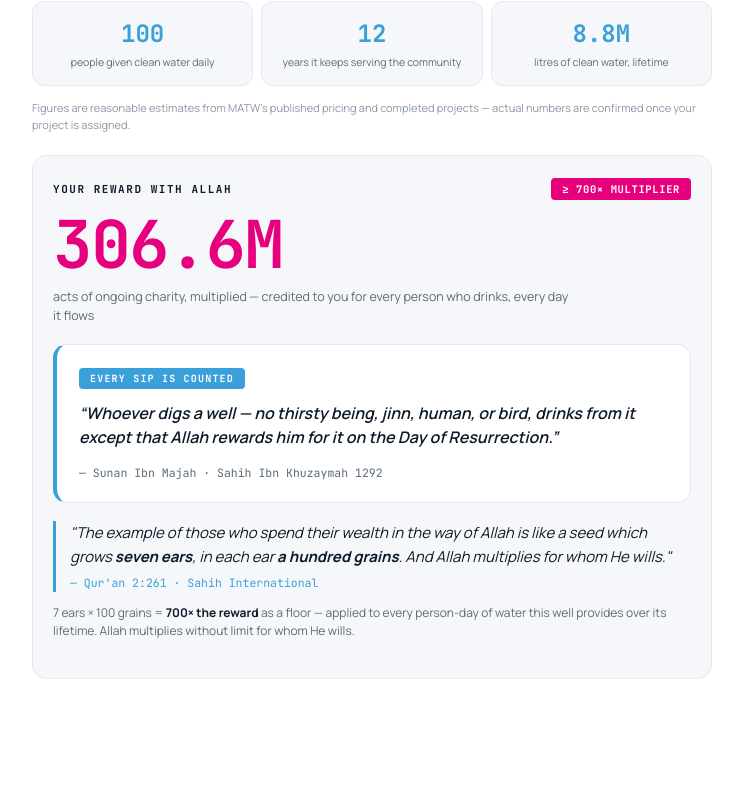
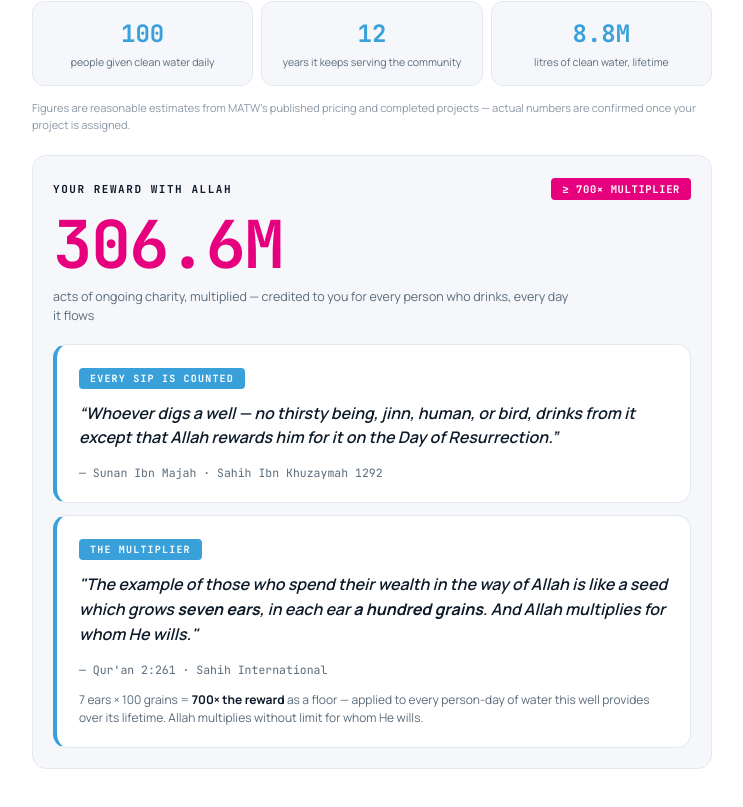
Before and after one commit to 292akhil2929-cmyk/sadaqah-calculator, a Next.js app: page / in a window 1280 px wide. Shown: the part 399-1206 px from the top of the page, without its empty margins (268-1011 px from the left). Before the commit the page ends 1142 px from the top, so only its background shows below. Built offline with nearby package versions, Linux system fonts and the light colour scheme.

Commit message:
Remove StarBorder from CTA per feedback; unify both quote cards into the same SpotlightCard template for a consistent look

```diff
--- a/app/StarBorder.css
+++ /dev/null
@@ -1,58 +0,0 @@
-.star-border-container {
-  display: block;
-  position: relative;
-  border-radius: 12px;
-  overflow: hidden;
-}
-
-.border-gradient-bottom {
-  position: absolute;
-  width: 300%;
-  height: 50%;
-  opacity: 1;
-  bottom: -12px;
-  right: -250%;
-  border-radius: 50%;
-  animation: star-movement-bottom linear infinite alternate;
-  z-index: 0;
-}
-
-.border-gradient-top {
-  position: absolute;
-  opacity: 1;
-  width: 300%;
-  height: 50%;
-  top: -12px;
-  left: -250%;
-  border-radius: 50%;
-  animation: star-movement-top linear infinite alternate;
-  z-index: 0;
-}
-
-.inner-content {
-  position: relative;
-  text-align: center;
-  z-index: 1;
-}
-
-@keyframes star-movement-bottom {
-  0% {
-    transform: translate(0%, 0%);
-    opacity: 1;
-  }
-  100% {
-    transform: translate(-100%, 0%);
-    opacity: 0.6;
-  }
-}
-
-@keyframes star-movement-top {
-  0% {
-    transform: translate(0%, 0%);
-    opacity: 1;
-  }
-  100% {
-    transform: translate(100%, 0%);
-    opacity: 0.6;
-  }
-}
--- a/app/StarBorder.jsx
+++ /dev/null
@@ -1,49 +0,0 @@
-"use client";
-
-import "./StarBorder.css";
-
-const StarBorder = ({
-  as: Component = "button",
-  className = "",
-  color = "white",
-  colorTop,
-  colorBottom,
-  speed = "6s",
-  thickness = 1,
-  innerStyle = {},
-  children,
-  ...rest
-}) => {
-  const top = colorTop || color;
-  const bottom = colorBottom || color;
-  return (
-    <Component
-      className={`star-border-container ${className}`}
-      style={{
-        padding: `${thickness}px 0`,
-        ...rest.style,
-      }}
-      {...rest}
-    >
-      <div
-        className="border-gradient-bottom"
-        style={{
-          background: `radial-gradient(circle, ${bottom}, transparent 10%)`,
-          animationDuration: speed,
-        }}
-      ></div>
-      <div
-        className="border-gradient-top"
-        style={{
-          background: `radial-gradient(circle, ${top}, transparent 10%)`,
-          animationDuration: speed,
-        }}
-      ></div>
-      <div className="inner-content" style={innerStyle}>
-        {children}
-      </div>
-    </Component>
-  );
-};
-
-export default StarBorder;
--- a/app/page.jsx
+++ b/app/page.jsx
@@ -1,7 +1,6 @@
 "use client";
 
 import React, { useState, useMemo } from "react";
-import StarBorder from "./StarBorder";
 import Magnet from "./Magnet";
 import ClickSpark from "./ClickSpark";
 import BentoCard from "./BentoCard";
@@ -258,16 +257,7 @@ export default function DonationImpactCalculator() {
 
         {/* CTA — appears only after the donor has actually engaged with the calculator */}
         {hasInteracted && (
-          <StarBorder
-            as="div"
-            className="sjc-cta-star-border"
-            style={{ marginBottom: 20 }}
-            colorTop={BLUE}
-            colorBottom={PINK}
-            thickness={2}
-            speed="4s"
-            innerStyle={{ borderRadius: 8, overflow: "hidden" }}
-          >
+          <div style={{ marginBottom: 20 }}>
             <Magnet padding={40} magnetStrength={10}>
               <ClickSpark sparkColor={[PINK, BLUE]} sparkCount={10} sparkRadius={22} duration={500}>
                 <a
@@ -281,7 +271,7 @@ export default function DonationImpactCalculator() {
                 </a>
               </ClickSpark>
             </Magnet>
-          </StarBorder>
+          </div>
         )}
 
         <div style={styles.disclaimer}>
@@ -307,7 +297,7 @@ export default function DonationImpactCalculator() {
 
           {/* The single most specific promise for THIS deed */}
           <SpotlightCard
-            style={{ borderLeft: `4px solid ${accent}`, marginBottom: 18 }}
+            style={quoteCardStyle(accent)}
             spotlightColor={`rgba(${accentRgb}, 0.25)`}
           >
             <span style={featuredBadge(accent)}>{featured.badge}</span>
@@ -315,21 +305,26 @@ export default function DonationImpactCalculator() {
             <span style={styles.featuredRef}>— {featured.ref}</span>
           </SpotlightCard>
 
-          <div style={styles.rewardVerse}>
-            <p style={styles.rewardVerseText}>
+          {/* The multiplier verse — same card template, same accent, so both read as one family */}
+          <SpotlightCard
+            style={quoteCardStyle(accent, 0)}
+            spotlightColor={`rgba(${accentRgb}, 0.25)`}
+          >
+            <span style={featuredBadge(accent)}>THE MULTIPLIER</span>
+            <p style={styles.featuredText}>
               "The example of those who spend their wealth in the way of Allah is like a seed
               which grows <b style={{ color: INK }}>seven ears</b>, in each ear{" "}
               <b style={{ color: INK }}>a hundred grains</b>. And Allah multiplies for whom
               He wills."
             </p>
-            <span style={styles.rewardVerseRef}>— Qur'an 2:261 · Sahih International</span>
-          </div>
+            <span style={styles.featuredRef}>— Qur'an 2:261 · Sahih International</span>
             <div style={styles.rewardMathNote}>
               7 ears × 100 grains = <b style={{ color: INK }}>700× the reward</b> as a floor —
               applied to every{" "}
               {mode === "well" ? "person-day of water this well provides" : "prayer prayed inside this masjid"}
               {" "}over its lifetime. Allah multiplies without limit for whom He wills.
             </div>
+          </SpotlightCard>
         </div>
       </div>
     </div>
@@ -337,6 +332,13 @@ export default function DonationImpactCalculator() {
 }
 
 // ── style helpers that depend on the active accent — flat, plain, no glow/gradient ──
+// Same card template for both quote blocks so they read as one uniform family.
+function quoteCardStyle(color, marginBottom = 12) {
+  return {
+    borderLeft: `4px solid ${color}`,
+    marginBottom,
+  };
+}
 function featuredBadge(color) {
   return {
     display: "inline-block",
@@ -543,30 +545,11 @@ const styles = {
     marginBottom: 18,
     maxWidth: 520,
   },
-  rewardVerse: {
-    borderLeft: `3px solid ${BLUE}`,
-    paddingLeft: 14,
-    marginBottom: 12,
-  },
-  rewardVerseText: {
-    fontSize: 15,
-    lineHeight: 1.6,
-    fontStyle: "italic",
-    color: INK,
-    margin: 0,
-  },
-  rewardVerseRef: {
-    display: "inline-block",
-    marginTop: 6,
-    fontFamily: "'JetBrains Mono', monospace",
-    fontSize: 11.5,
-    color: BLUE,
-  },
   rewardMathNote: {
     fontSize: 12,
     lineHeight: 1.5,
     color: "#5A6B7A",
-    marginBottom: 18,
+    marginTop: 12,
   },
   featuredText: {
     fontSize: 16,
```
Lines whose indentation alone changed are shown as unchanged.
